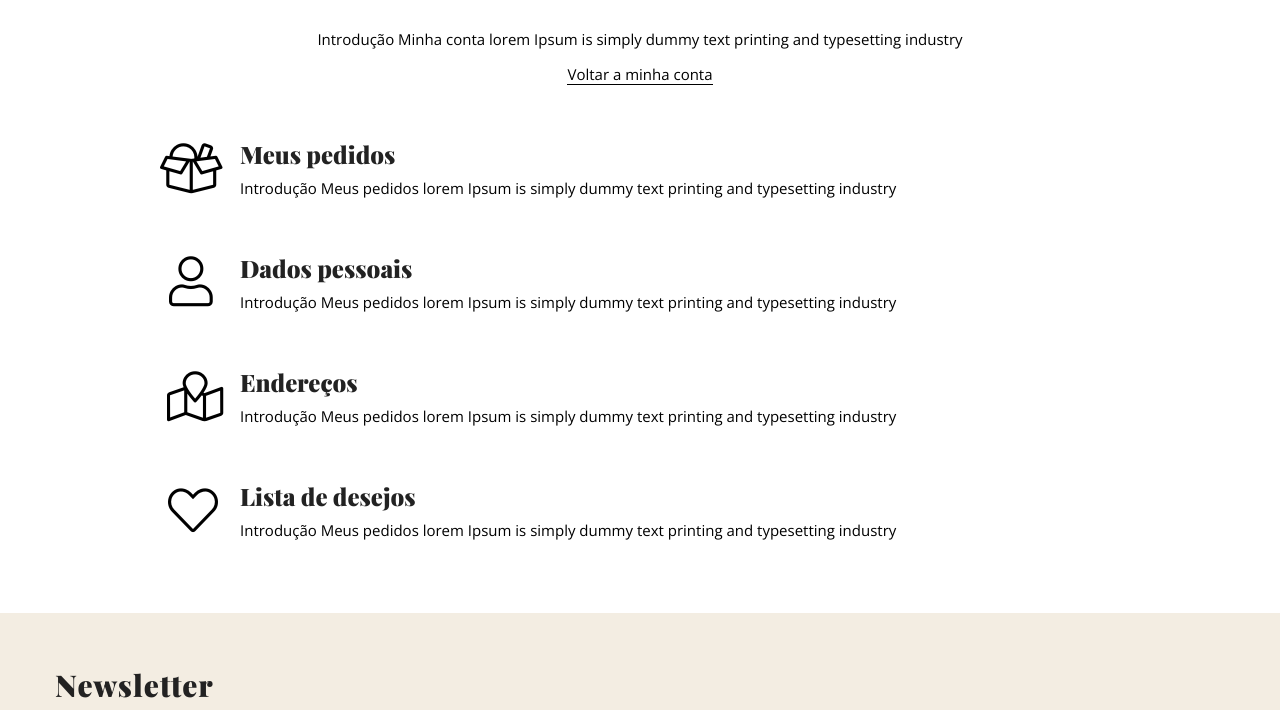
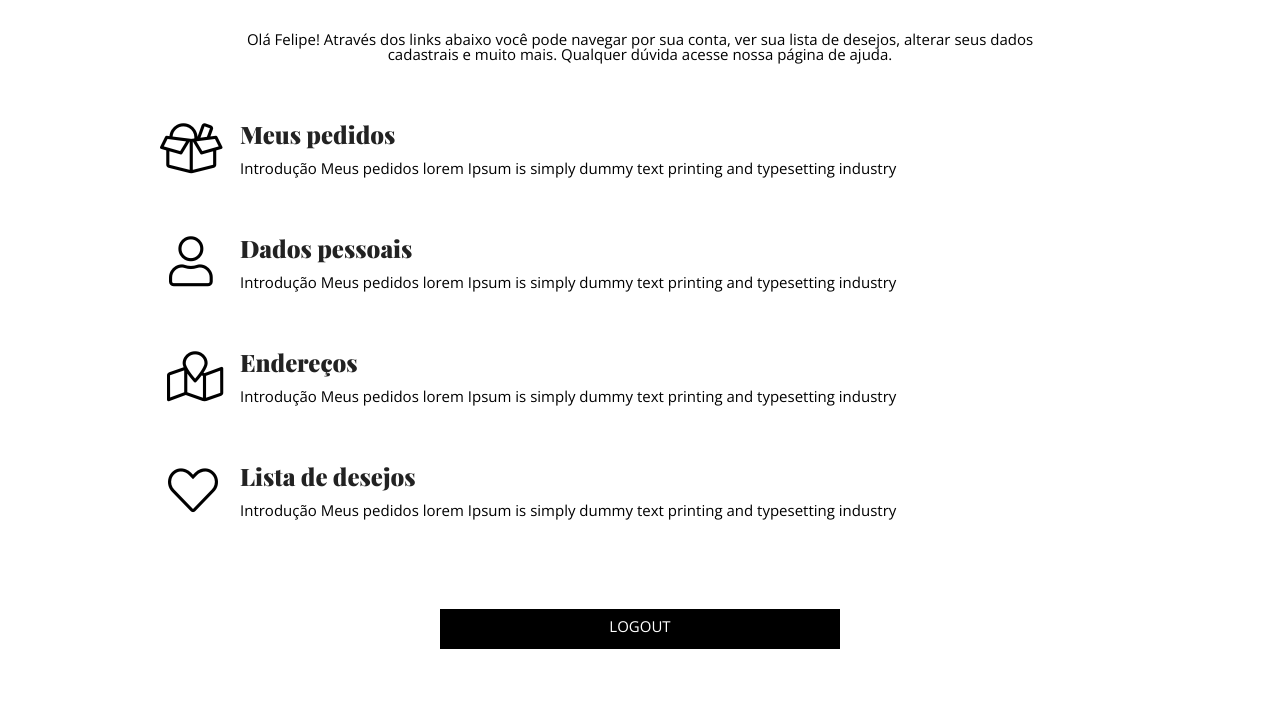
Before and after one commit to andersonpoli/maktubbeauty, a plain HTML site: page account.html in a window 1280 px wide. Shown: the part 192-902 px from the top of the page. Drawn offline with nearby package versions, Linux system fonts and the light colour scheme.

Commit message:
fix header

```diff
--- a/account.html
+++ b/account.html
@@ -4,7 +4,7 @@
 	<meta http-equiv="Content-Type" content="text/html; charset=UTF-8" />
 	<title>Maktub Beauty</title>
 	<link rel="stylesheet" type="text/css" href="css/reset.css">
-	<link href="https://fonts.googleapis.com/css?family=Open+Sans:400,700" rel="stylesheet">
+	<link href="https://fonts.googleapis.com/css?family=Open+Sans:400,600,700" rel="stylesheet">
 	<link href="https://fonts.googleapis.com/css?family=Playfair+Display:900" rel="stylesheet">
 	<link rel="stylesheet" type="text/css" href="css/style.css">
 	<link rel="stylesheet" type="text/css" href="css/pages.css">
@@ -77,8 +77,7 @@
 			<div class="internal-page">
 				<div class="top">
 					<h1>Minha conta</h1>
-					<p class="description">Introdução Minha conta lorem Ipsum is simply dummy text printing and typesetting industry</p>
-					<a href="account.html" title="Voltar a minha conta">Voltar a minha conta</a>
+					<p class="description">Olá Felipe! Através dos links abaixo você pode navegar por sua conta, ver sua lista de desejos, alterar seus dados cadastrais e muito mais. Qualquer dúvida acesse nossa página de ajuda.</p>
 				</div>
 				<div class="internal-page-content account">
 
@@ -100,6 +99,8 @@
 							<p>Introdução Meus pedidos lorem Ipsum is simply dummy text printing and typesetting industry</p>
 						</li>
 					</ul>
+
+					<a class="logout" href="#">LOGOUT</a>
 
 				</div>
 			</div>
--- a/css/pages.css
+++ b/css/pages.css
@@ -21,8 +21,8 @@
 }
 
 .internal-page > .top .description{
-	width: 100%;
-	margin-bottom: 20px;
+	width: 800px;
+	margin:0 auto 20px;
 	font-size: 15px;
 }
 
@@ -95,7 +95,11 @@
 	margin:0 auto 50px;
 }
 
-.internal-page-content.account{}
+.internal-page-content.account ul {
+	border-bottom: 1px solid white;
+	margin-top: 60px;
+}
+
 .internal-page-content.account ul li{
 	margin-bottom: 60px;
 	position: relative;
@@ -121,17 +125,29 @@
 .internal-page-content.account ul li a i.orders{
 	background-position: -70px -34px;
 }
+
 .internal-page-content.account ul li a i.profile{
 	background-position: -136px -34px;
 }
+
 .internal-page-content.account ul li a i.address{
 	background-position: -198px -34px;
 }
+
 .internal-page-content.account ul li a i.wishlist{
 	background-position: 0px -34px;
 }
 
-.internal-page-content.account ul li p{}
+.internal-page-content.account a.logout{
+	display: block;
+	width: 400px;
+	margin: 30px auto 0;
+	background: black;
+	height: 40px;
+	line-height: 35px;
+	color: white;
+	text-align: center;
+}
 
 /***********************************************************************
 ****************************** WHISHLIST *******************************
```
Also changed, not shown: address.html (+1 -1 lines), edit-profile.html (+1 -1 lines), index.html (+1 -0 lines), login.html (+1 -1 lines), orders.html (+1 -1 lines), profile.html (+1 -1 lines), signup.html (+1 -1 lines).
